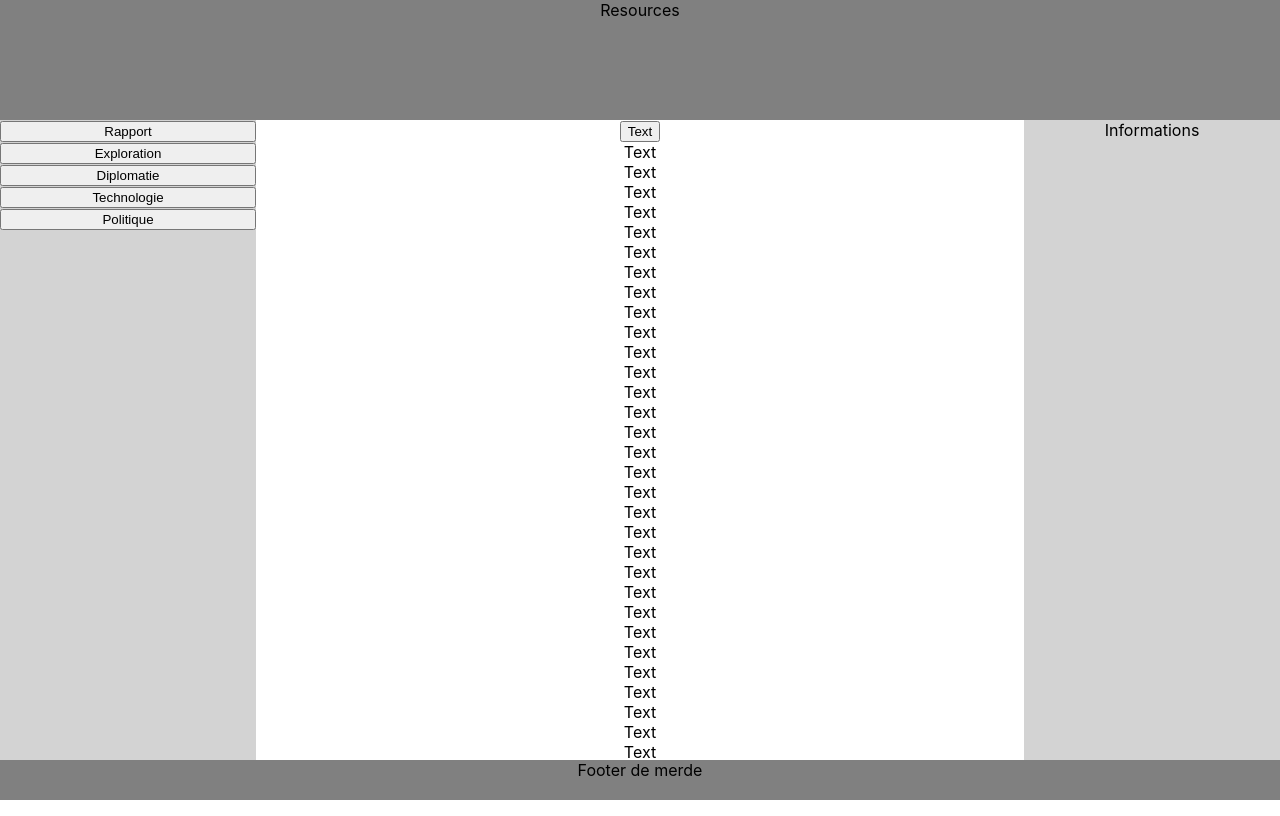
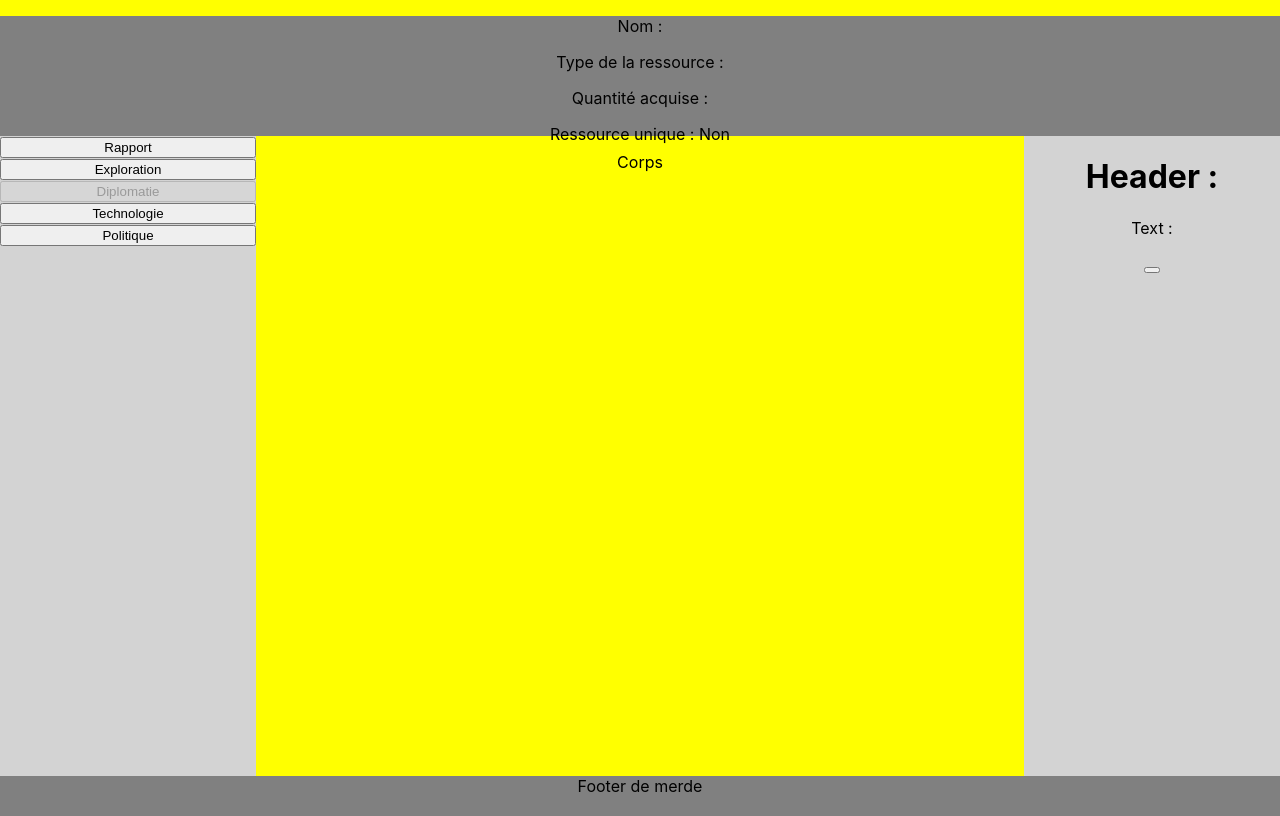
Before and after one commit to FRosay/projet-kiwi, a React (Create React App) app: page / in a window 1280 px wide. Built offline with nearby package versions, Linux system fonts and the light colour scheme.

Commit message:
more files

```diff
--- a/src/App.css
+++ b/src/App.css
@@ -13,6 +13,8 @@
 html, body, #root, .App{
   height: 100%;
 }
+
+body{background-color: yellow}
 
 footer{
   /*border: 2px solid teal;*/
--- a/src/App.js
+++ b/src/App.js
@@ -3,16 +3,18 @@ import './App.css';
 
 import Resources from './components/resources/Resources.js'
 import Tabs from './components/tabs/Tabs.js'
+import GameInformations from './components/game-informations/GameInformations.js'
+import GameText from './components/game-text/GameText.js'
 
 function App() {
   return (
     <div className="App">
       {/*}<header className="App-header">
       </header>*/}
-      <div id="resources-div">Resources</div>
-      <div id="tabs-div"><Tabs /></div>
-      <div id="game-informations-div">Informations</div>
-      <div id="game-text-div"><button>Text</button><br/>Text<br/>Text<br/>Text<br/>Text<br/>Text<br/>Text<br/>Text<br/>Text<br/>Text<br/>Text<br/>Text<br/>Text<br/>Text<br/>Text<br/>Text<br/>Text<br/>Text<br/>Text<br/>Text<br/>Text<br/>Text<br/>Text<br/>Text<br/>Text<br/>Text<br/>Text<br/>Text<br/>Text<br/>Text<br/>Text<br/>Text<br/>Text<br/>Text<br/>Text<br/>Text<br/>Text<br/>Text<br/>Text<br/>Text<br/>Text<br/>Text<br/>Text<br/>Text<br/>Text<br/>Text<br/>Text<br/>Text<br/>Text<br/>Text<br/>Text<br/>Text<br/>Text<br/>Text<br/>Text<br/>Text<br/>Text<br/>Text<br/>Text<br/>Text<br/></div>
+      <Resources />
+      <Tabs />
+      <GameInformations />
+      <GameText />
       <footer>Footer de merde</footer>
     </div>
   );
--- /dev/null
+++ b/src/components/game-informations/GameInformations.js
@@ -0,0 +1,28 @@
+import React from 'react';
+
+
+class GameInformations extends React.Component {
+
+  constructor(props) {
+
+    super(props)
+    this.state = {
+      header: this.props.header,
+      text: this.props.text,
+      button: this.props.button,
+    }
+
+  }
+
+  render () {
+    return (
+        <div id="game-informations-div">
+            <h1>Header : { this.state.header }</h1>
+            <p>Text : { this.state.text }</p>
+            <p><button>{ this.state.button }</button></p>
+        </div>
+    )
+  }
+}
+
+export default GameInformations;
--- /dev/null
+++ b/src/components/game-text/GameText.js
@@ -0,0 +1,28 @@
+import React from 'react';
+
+
+class GameText extends React.Component {
+
+  constructor(props) {
+
+    super(props)
+    this.state = {
+      forReport: this.props.forReport,
+      forExploration: this.props.forExploration,
+      forDiplomacy: this.props.forDiplomacy,
+      forTechnology: this.props.forTechnology,
+      forPolitic: this.props.forPolitic
+    }
+
+  }
+
+  render () {
+    return (
+        <div id="game-text-div">
+            <p>Corps</p>
+        </div>
+    )
+  }
+}
+
+export default GameText;
--- a/src/components/resources/Resources.js
+++ b/src/components/resources/Resources.js
@@ -17,7 +17,7 @@ class Resources extends React.Component {
 
   render () {
     return (
-        <div>
+        <div id="resources-div">
             <p>Nom : { this.state.name }</p>
             <p>Type de la ressource : { this.state.type }</p>
             <p>Quantité acquise : { this.state.quantity }</p>
--- a/src/components/tabs/Tabs.js
+++ b/src/components/tabs/Tabs.js
@@ -1,37 +1,36 @@
 import React from 'react';
 import './Tabs.css';
 
+const NAMES_TABS = ["Rapport", "Exploration", "Diplomatie", "Technologie", "Politique"]
 
 class Tabs extends React.Component {
 
   constructor(props) {
-
     super(props)
     this.state = {
-      name: ["Rapport", "Exploration", "Diplomatie", "Technologie", "Politique"],
       isDisplayed: [false, false, false, false, false],
       isClickable: [true, true, false, true, true]
     }
+  }
 
+  buttonsRender(){
+    let buttons = []
+    for (let i = 0; i < NAMES_TABS.length; i++) {
+      buttons.push(<button className={ this.state.isDisplayed[i] ? "is-displayed" : ""} disabled={ this.state.isClickable[i] ? false : true }  onClick={ () => this.handleClick(i) } key={i}>{ NAMES_TABS[i] }</button>);
+    }
+    return buttons
+  }
+
+  handleClick(witchMenu){
+    let rIsDisplayed = [false, false, false, false, false]
+    rIsDisplayed[witchMenu]=true
+    this.setState({isDisplayed: rIsDisplayed})
   }
 
   render() {
-    const rName = this.state.name
-    const rIsDisplayed = [false, false, false, false, false]
-    //const rIsClickable = this.state.isClickable
-    const buttons = []
-
-
-    for (let i = 0; i < rName.length; i++) {
-      let buttonLine = <button onClick={() => rIsDisplayed[i]=true & this.setState({isDisplayed: rIsDisplayed})} key={i}>{rName[i]}</button>
-      buttons.push(buttonLine);
-      console.log(this.state.isDisplayed)
-    }
-    console.log("zack")
-
     return (
-      <div>
-        {buttons}
+      <div id="tabs-div">
+        { this.buttonsRender() }
       </div>
     )
   }
```
